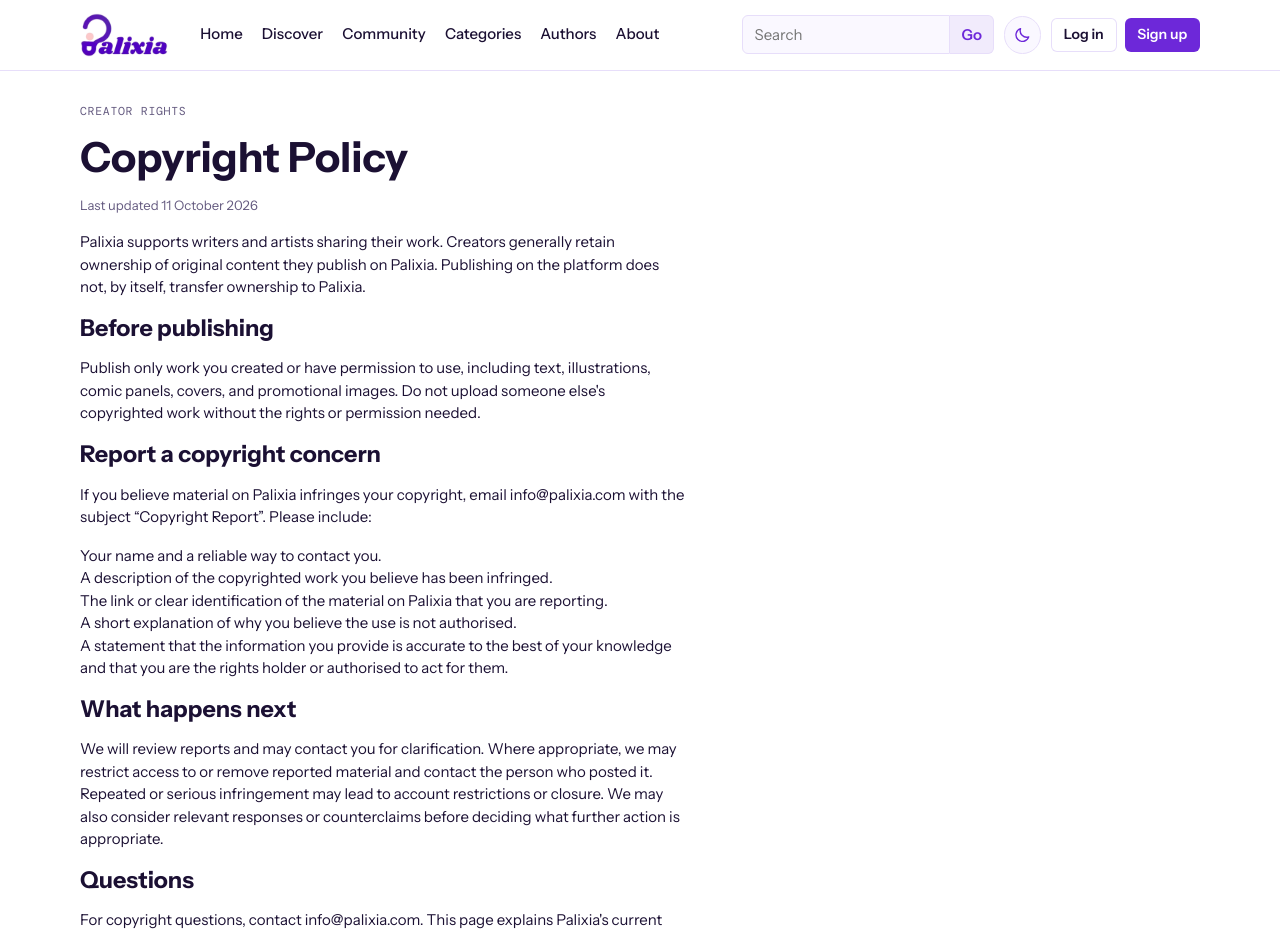
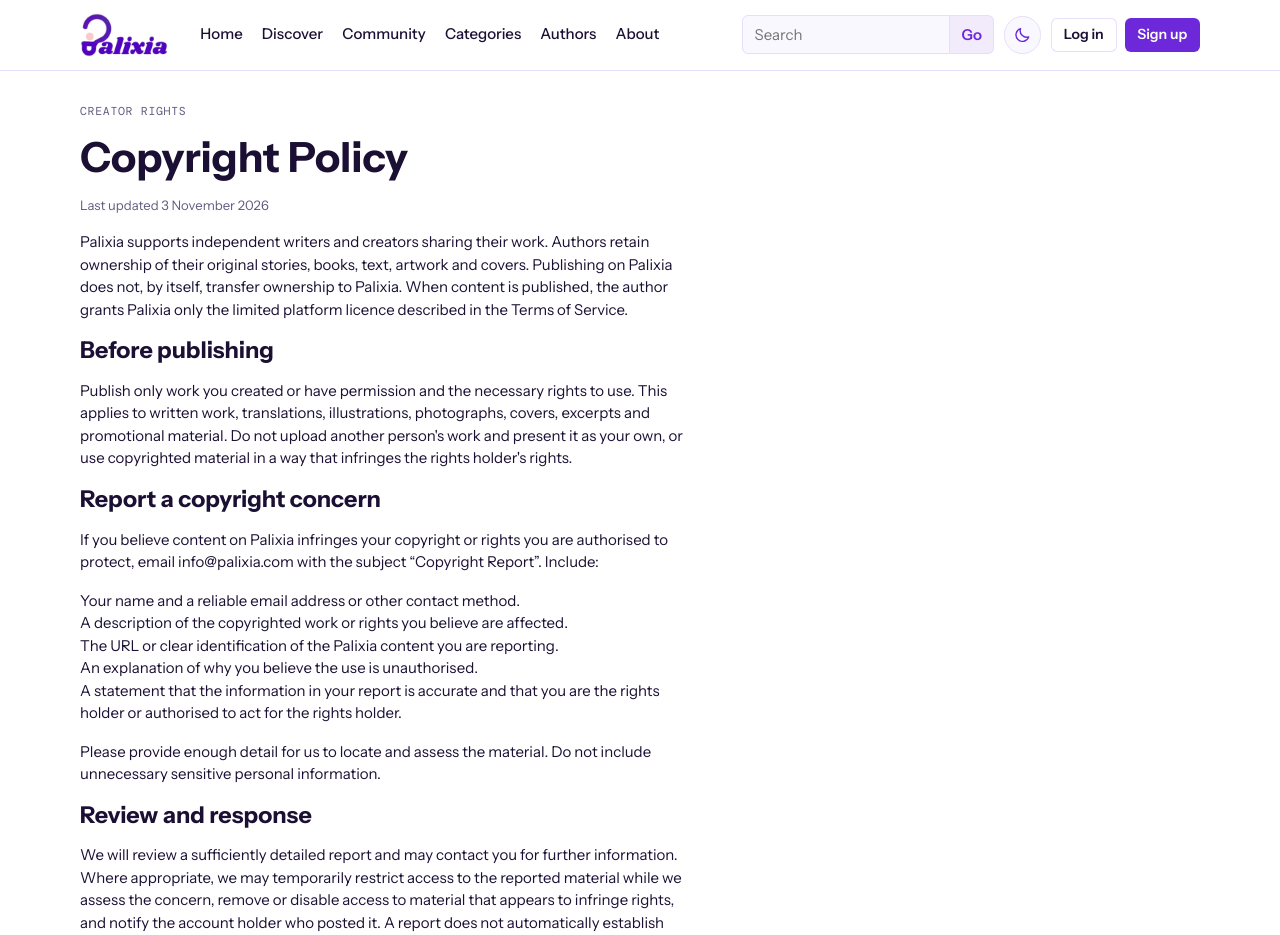
Before and after one commit to palixaentertainment-sketch/palixa-site, a Next.js app: page /copyright in a window 1280 px wide. Shown: the top 935 px of the page. Built offline with nearby package versions, Linux system fonts and the light colour scheme; no server answers; the database is empty.

Commit message:
Update Palixia public information and policies

```diff
--- a/app/copyright/page.js
+++ b/app/copyright/page.js
@@ -1,31 +1,36 @@
-export const metadata = { title: 'Copyright Policy' };
+export const metadata = {
+  title: 'Copyright Policy',
+  description: 'How authors retain rights to their work and how to report copyright concerns on Palixia.',
+};
 
 export default function CopyrightPolicy() {
   return (
     <article className="stack narrow legal">
       <p className="mono">CREATOR RIGHTS</p>
       <h1 className="h1">Copyright Policy</h1>
-      <p className="fine">Last updated 11 October 2026</p>
-      <p>Palixia supports writers and artists sharing their work. Creators generally retain ownership of original content they publish on Palixia. Publishing on the platform does not, by itself, transfer ownership to Palixia.</p>
+      <p className="fine">Last updated 3 November 2026</p>
+      <p>Palixia supports independent writers and creators sharing their work. Authors retain ownership of their original stories, books, text, artwork and covers. Publishing on Palixia does not, by itself, transfer ownership to Palixia. When content is published, the author grants Palixia only the limited platform licence described in the <a href="/terms">Terms of Service</a>.</p>
 
       <h2 className="h2">Before publishing</h2>
-      <p>Publish only work you created or have permission to use, including text, illustrations, comic panels, covers, and promotional images. Do not upload someone else's copyrighted work without the rights or permission needed.</p>
+      <p>Publish only work you created or have permission and the necessary rights to use. This applies to written work, translations, illustrations, photographs, covers, excerpts and promotional material. Do not upload another person's work and present it as your own, or use copyrighted material in a way that infringes the rights holder's rights.</p>
 
       <h2 className="h2">Report a copyright concern</h2>
-      <p>If you believe material on Palixia infringes your copyright, email <a href="mailto:info@palixia.com?subject=Copyright%20Report">info@palixia.com</a> with the subject “Copyright Report”. Please include:</p>
+      <p>If you believe content on Palixia infringes your copyright or rights you are authorised to protect, email <a href="mailto:info@palixia.com?subject=Copyright%20Report">info@palixia.com</a> with the subject “Copyright Report”. Include:</p>
       <ul>
-        <li>Your name and a reliable way to contact you.</li>
-        <li>A description of the copyrighted work you believe has been infringed.</li>
-        <li>The link or clear identification of the material on Palixia that you are reporting.</li>
-        <li>A short explanation of why you believe the use is not authorised.</li>
-        <li>A statement that the information you provide is accurate to the best of your knowledge and that you are the rights holder or authorised to act for them.</li>
+        <li>Your name and a reliable email address or other contact method.</li>
+        <li>A description of the copyrighted work or rights you believe are affected.</li>
+        <li>The URL or clear identification of the Palixia content you are reporting.</li>
+        <li>An explanation of why you believe the use is unauthorised.</li>
+        <li>A statement that the information in your report is accurate and that you are the rights holder or authorised to act for the rights holder.</li>
       </ul>
+      <p>Please provide enough detail for us to locate and assess the material. Do not include unnecessary sensitive personal information.</p>
 
-      <h2 className="h2">What happens next</h2>
-      <p>We will review reports and may contact you for clarification. Where appropriate, we may restrict access to or remove reported material and contact the person who posted it. Repeated or serious infringement may lead to account restrictions or closure. We may also consider relevant responses or counterclaims before deciding what further action is appropriate.</p>
+      <h2 className="h2">Review and response</h2>
+      <p>We will review a sufficiently detailed report and may contact you for further information. Where appropriate, we may temporarily restrict access to the reported material while we assess the concern, remove or disable access to material that appears to infringe rights, and notify the account holder who posted it. A report does not automatically establish infringement, and we may consider relevant information from the person who uploaded the content before deciding what further action is appropriate.</p>
+      <p>If your content has been restricted because of a copyright report and you believe this was a mistake, reply to the notice you receive or contact info@palixia.com with the relevant link, an explanation and information showing that you own the rights or have permission to use the material. We will review the response. Repeated or serious infringement may result in content restrictions or account suspension.</p>
 
       <h2 className="h2">Questions</h2>
-      <p>For copyright questions, contact <a href="mailto:info@palixia.com">info@palixia.com</a>. This page explains Palixia's current reporting approach and is not legal advice. The process should be reviewed against applicable law before launch.</p>
+      <p>For copyright questions, contact <a href="mailto:info@palixia.com">info@palixia.com</a>. This page describes Palixia's current reporting process and does not replace legal advice or any formal procedure required by applicable law.</p>
     </article>
   );
 }
```
